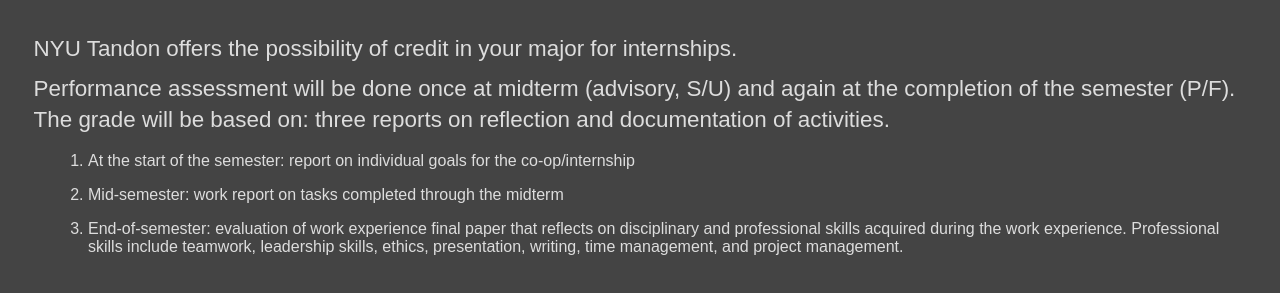
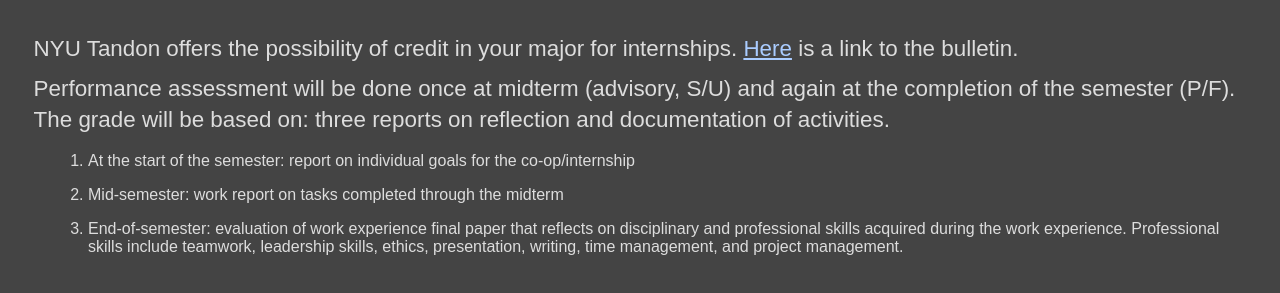
Before and after one commit to gcallah/HowTo, a plain HTML site: page getInternCredit.html in a window 1280 px wide. Shown: the part 99-392 px from the top of the page. Drawn offline with Linux system fonts and the light colour scheme.

Commit message:
Added link to bulletin.

```diff
--- a/getInternCredit.html
+++ b/getInternCredit.html
@@ -16,6 +16,8 @@
         <p>
             NYU Tandon offers the possibility of credit in your major
             for internships.
+            <a href="http://bulletin.engineering.nyu.edu/content.php?catoid=13&navoid=1105&hl=internship&returnto=search#internship-policies-and-guidelines">Here</a>
+            is a link to the bulletin.
         </p>
 
         <p>
```
